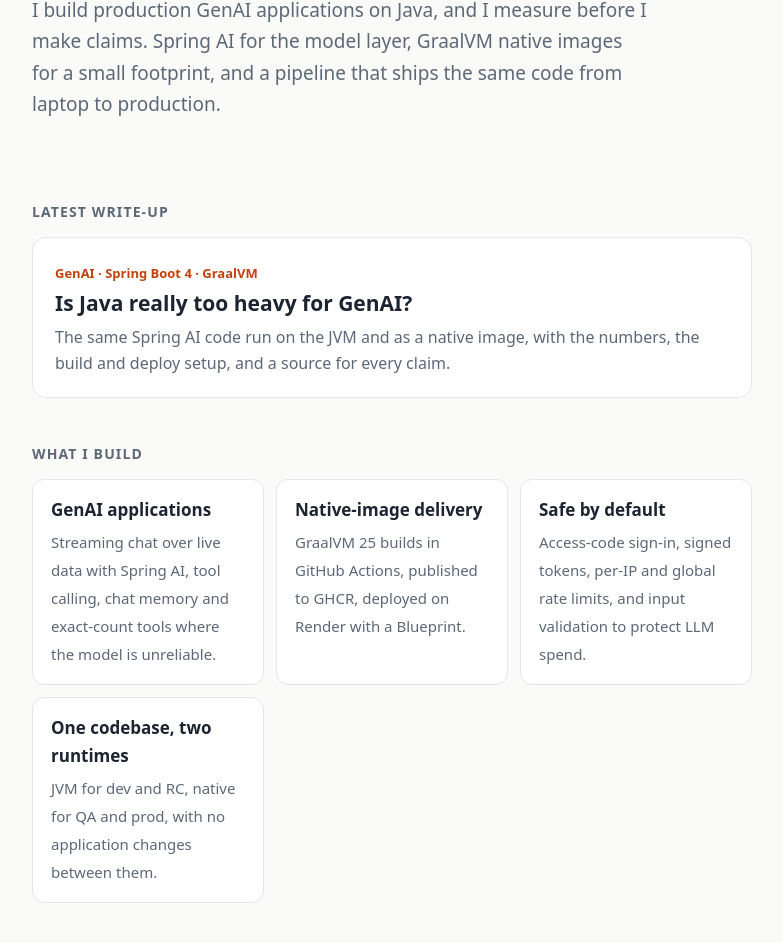
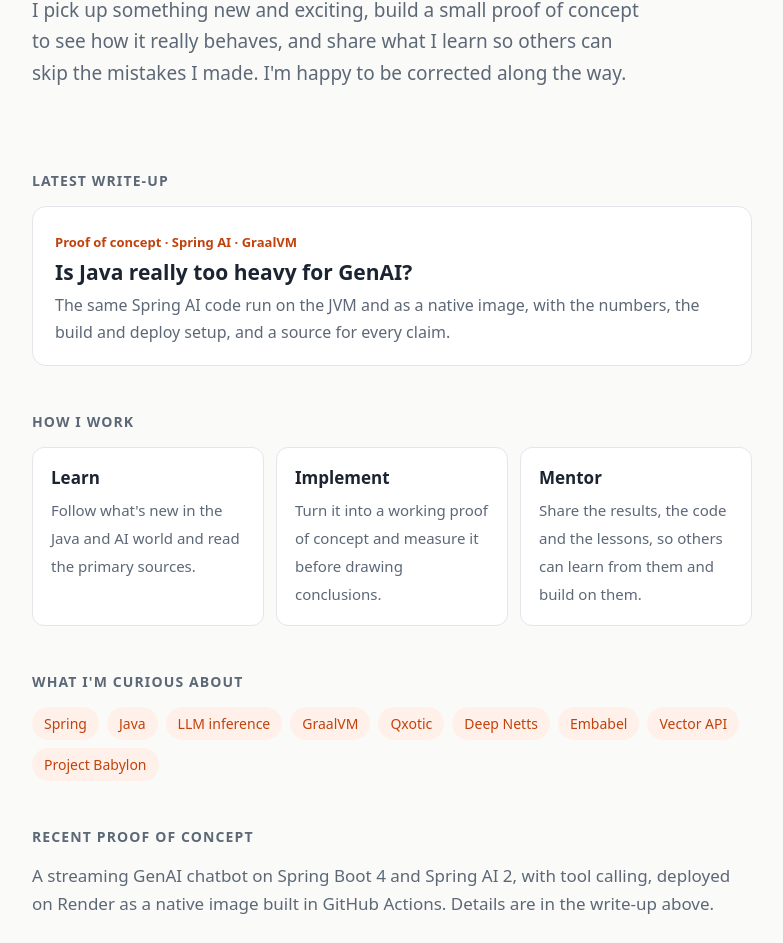
Before and after one commit to DhawanRachakonda/dhawanrachakonda.github.io, a plain HTML site: page index.html in a window 1280 px wide. Shown: the part 200-1143 px from the top of the page, without its empty margins (248-1031 px from the left). Drawn offline with Linux system fonts and the light colour scheme.

Commit message:
Reframe home page around learn, implement, mentor
Co-Authored-By: Claude Sonnet 5.5 <noreply@anthropic.com>

```diff
--- a/index.html
+++ b/index.html
@@ -3,8 +3,8 @@
 <head>
   <meta charset="utf-8">
   <meta name="viewport" content="width=device-width, initial-scale=1">
-  <title>Dhawan Rachakonda: Java, GenAI and Cloud Architect</title>
-  <meta name="description" content="Architect building production GenAI on Java: Spring AI, GraalVM native images and cloud deployment.">
+  <title>Dhawan Rachakonda: Learn, Implement, Mentor</title>
+  <meta name="description" content="Learning new things in Java and AI, building proofs of concept, and sharing what I learn.">
   <link rel="stylesheet" href="style.css">
 </head>
 <body>
@@ -19,35 +19,34 @@
     </nav>
 
     <header class="hero">
-      <h1>Architect: Java + GenAI + cloud</h1>
-      <p>I build production GenAI applications on Java, and I measure before I make claims. Spring AI for the model layer, GraalVM native images for a small footprint, and a pipeline that ships the same code from laptop to production.</p>
+      <h1>Learn. Implement. Mentor.</h1>
+      <p>I pick up something new and exciting, build a small proof of concept to see how it really behaves, and share what I learn so others can skip the mistakes I made. I'm happy to be corrected along the way.</p>
     </header>
 
     <h2>Latest write-up</h2>
     <a class="card" href="post.html?p=java-genai-proof">
-      <span class="tag">GenAI · Spring Boot 4 · GraalVM</span>
+      <span class="tag">Proof of concept · Spring AI · GraalVM</span>
       <h3>Is Java really too heavy for GenAI?</h3>
       <p>The same Spring AI code run on the JVM and as a native image, with the numbers, the build and deploy setup, and a source for every claim.</p>
     </a>
 
-    <h2>What I build</h2>
+    <h2>How I work</h2>
     <div class="grid">
-      <div><strong>GenAI applications</strong><span>Streaming chat over live data with Spring AI, tool calling, chat memory and exact-count tools where the model is unreliable.</span></div>
-      <div><strong>Native-image delivery</strong><span>GraalVM 25 builds in GitHub Actions, published to GHCR, deployed on Render with a Blueprint.</span></div>
-      <div><strong>Safe by default</strong><span>Access-code sign-in, signed tokens, per-IP and global rate limits, and input validation to protect LLM spend.</span></div>
-      <div><strong>One codebase, two runtimes</strong><span>JVM for dev and RC, native for QA and prod, with no application changes between them.</span></div>
+      <div><strong>Learn</strong><span>Follow what's new in the Java and AI world and read the primary sources.</span></div>
+      <div><strong>Implement</strong><span>Turn it into a working proof of concept and measure it before drawing conclusions.</span></div>
+      <div><strong>Mentor</strong><span>Share the results, the code and the lessons, so others can learn from them and build on them.</span></div>
     </div>
 
-    <h2>Stack</h2>
+    <h2>What I'm curious about</h2>
     <div class="chips">
-      <span>Java 25 / 27</span><span>Spring Boot 4</span><span>Spring AI 2</span><span>GraalVM</span>
-      <span>Azure AI Foundry</span><span>React</span><span>GitHub Actions</span><span>Docker</span><span>Render</span>
+      <span>Spring</span><span>Java</span><span>LLM inference</span><span>GraalVM</span>
+      <span><a href="https://qxotic.ai/" style="color:inherit;text-decoration:none">Qxotic</a></span>
+      <span><a href="https://www.deepnetts.com/" style="color:inherit;text-decoration:none">Deep Netts</a></span>
+      <span>Embabel</span><span>Vector API</span><span>Project Babylon</span>
     </div>
 
-    <h2>Exploring</h2>
-    <div class="chips">
-      <span>Embabel</span><span>Vector API</span><span>Project Babylon / HAT</span>
-    </div>
+    <h2>Recent proof of concept</h2>
+    <p style="margin:0;color:var(--muted)">A streaming GenAI chatbot on Spring Boot 4 and Spring AI 2, with tool calling, deployed on Render as a native image built in GitHub Actions. Details are in the write-up above.</p>
 
     <footer>© Dhawan Rachakonda</footer>
   </div>
```
